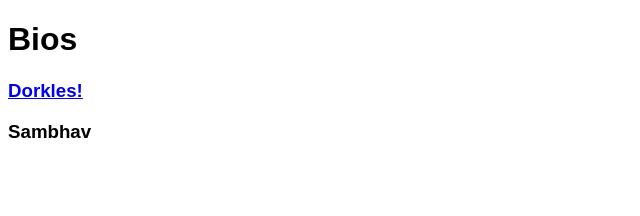
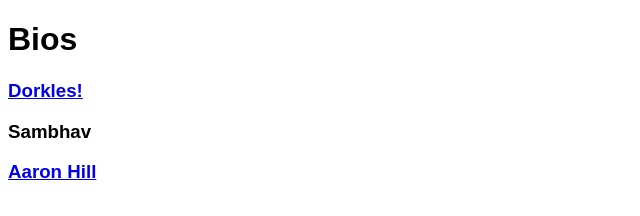
Before and after one commit to ssyung/visualizedata.github.io, a plain HTML site: page bios/index.html in a window 1280 px wide. Shown: the whole page, without its empty margins (0-640 px from the left). Drawn offline with Linux system fonts and the light colour scheme.

Commit message:
link to aaron.html

```diff
--- a/bios/index.html
+++ b/bios/index.html
@@ -16,6 +16,7 @@
   <h1>Bios</h1>
   <h3><a href='dorkles.html'>Dorkles!</a></h3>
   <h3>Sambhav</h3>
+  <h3><a href='aaron.html'>Aaron Hill</a></h3>
 
   <!--<script src="js/scripts.js"></script>-->
 </body>
```
